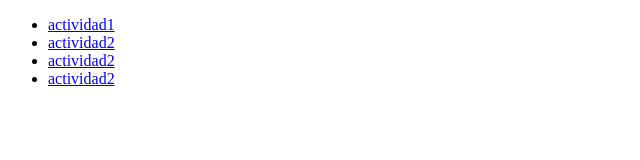
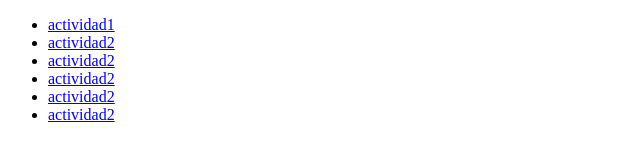
Before and after one commit to shiv24078/lenguas2, a plain HTML site: page index.html in a window 1280 px wide. Shown: the whole page, without its empty margins (0-640 px from the left). Drawn offline with Linux system fonts and the light colour scheme.

Commit message:
Update index.html

```diff
--- a/index.html
+++ b/index.html
@@ -9,6 +9,8 @@
     <li><a href="actividad2.html">actividad2</a></li>
     <li><a href="actividad3.html">actividad2</a></li>
     <li><a href="actividad4.html">actividad2</a></li>
+    <li><a href="actividad5.html">actividad2</a> </li>
+    <li><a href="actividad6.html">actividad2</a> </li>
    </ul>
 </body>
 </html>
```
